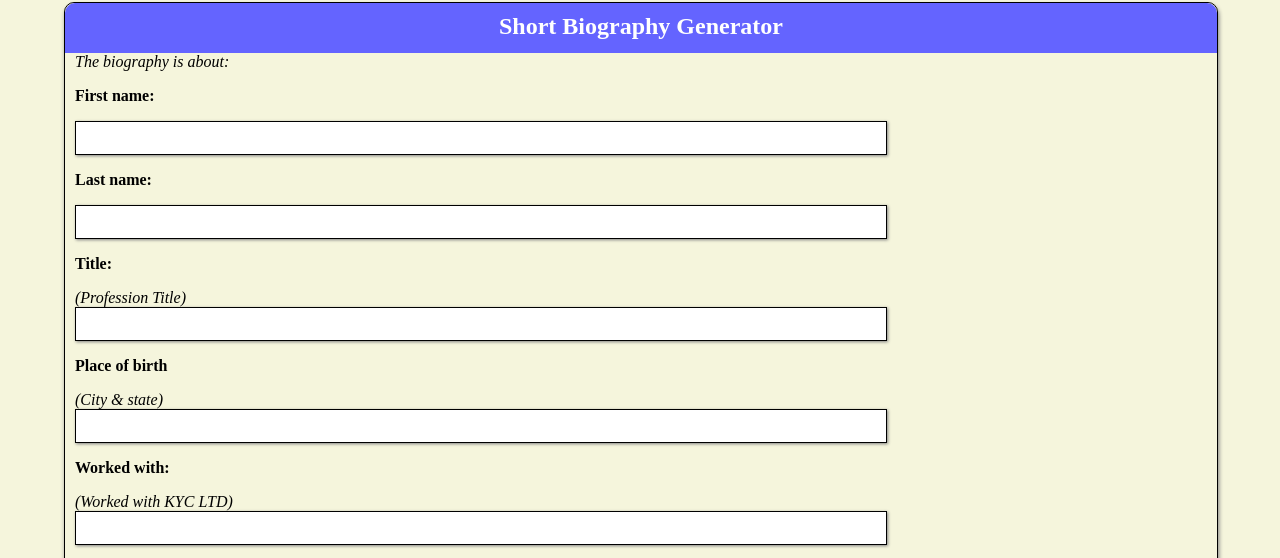
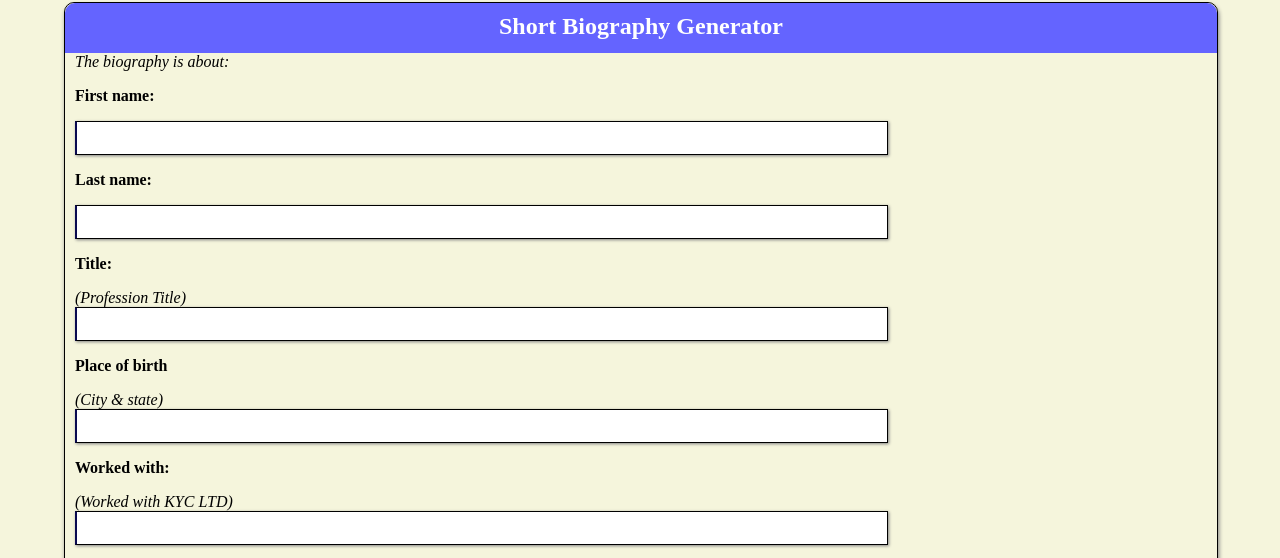
Before and after one commit to isaacrobert33/BioGen, a plain HTML site: page index.html in a window 1280 px wide. Shown: the part 234-792 px from the top of the page. Drawn offline with Linux system fonts and the light colour scheme.

Commit message:
Update styles.css

```diff
--- a/styles.css
+++ b/styles.css
@@ -64,6 +64,7 @@ h2 {
   height: 30px;
   box-shadow: 1px 1px 3px grey;
   border: 1px solid black;
+  border-left: 2px solid rgb(10, 10, 80);
 }
 
 #submit {
```
